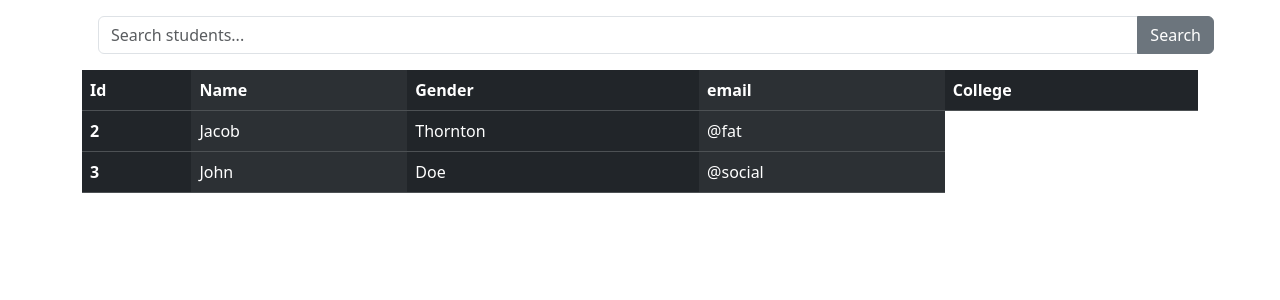
After one commit to nehalshams/python-backend, a Django app: page /search-page/ in a window 1280 px wide. The commit adds this page. Shown: the top 300 px of the page. Run offline with Django 5.2, Linux system fonts and the light colour scheme; data that the repository does not hold is empty.

Commit message:
orm queries and lookups

```diff
--- a/demo/home/models.py
+++ b/demo/home/models.py
@@ -8,6 +8,10 @@ gender_choices = [
     ('Other', 'Other')
 ]
 
+
+class College(models.Model):
+    college_name = models.CharField(max_length=100)
+    college_address = models.CharField(max_length=200)
 class Student(models.Model):
     name = models.CharField(max_length=100)
     email = models.EmailField(unique=True)
@@ -18,6 +22,8 @@ class Student(models.Model):
     file = models.FileField(upload_to='files/')
     created_at = models.DateTimeField(auto_now_add=True)
     updated_at = models.DateTimeField(auto_now=True)
+
+    college = models.ForeignKey(College, on_delete=models.CASCADE, related_name='students', null=True, blank=True)
 
 
 class Author(models.Model):
--- a/demo/home/templates/Base.html
+++ b/demo/home/templates/Base.html
@@ -4,6 +4,8 @@
     <meta charset="UTF-8">
     <meta name="viewport" content="width=device-width, initial-scale=1.0">
     <title>Document</title>
+    <link href="https://cdn.jsdelivr.net/npm/bootstrap@5.3.8/dist/css/bootstrap.min.css" rel="stylesheet" integrity="sha384-sRIl4kxILFvY47J16cr9ZwB07vP4J8+LH7qKQnuqkuIAvNWLzeN8tE5YBujZqJLB" crossorigin="anonymous">
+    <script src="https://cdn.jsdelivr.net/npm/bootstrap@5.3.8/dist/js/bootstrap.bundle.min.js" integrity="sha384-FKyoEForCGlyvwx9Hj09JcYn3nv7wiPVlz7YYwJrWVcXK/BmnVDxM+D2scQbITxI" crossorigin="anonymous"></script>
 </head>
 <body>
     {% block content %}
--- /dev/null
+++ b/demo/home/templates/search_page.html
@@ -0,0 +1,54 @@
+{% extends 'base.html' %}
+
+{% block title %}Search Page{% endblock %}
+
+{% block content %}
+
+<div class="container">
+    <form action="{% url 'search_page' %}" method="get">
+        <div class="input-group m-3">
+            <input type="text" class="form-control" placeholder="Search students..." aria-label="Search students"
+                value="{{ query }}" aria-describedby="button-addon2" name="search">
+            <button class="btn btn-secondary" type="submit" id="button-addon2">Search</button>
+        </div>
+    </form>
+
+    <table class="table table-dark table-striped-columns">
+        <thead>
+            <tr>
+                <th scope="col">Id</th>
+                <th scope="col">Name</th>
+                <th scope="col">Gender</th>
+                <th scope="col">email</th>
+                <th scope="col">College</th>
+            </tr>
+        </thead>
+        <tbody>
+            {% for student in students %}
+            <tr>
+                <th scope="row">{{ student.id }}</th>
+                <td>{{ student.name }}</td>
+                <td>{{ student.gender }}</td>
+                <td>{{ student.email }}</td>
+                <td>{{ student.college.college_name }}</td>
+            </tr>
+            {% endfor %}
+            </tr>
+            <tr>
+                <th scope="row">2</th>
+                <td>Jacob</td>
+                <td>Thornton</td>
+                <td>@fat</td>
+            </tr>
+            <tr>
+                <th scope="row">3</th>
+                <td>John</td>
+                <td>Doe</td>
+                <td>@social</td>
+            </tr>
+        </tbody>
+    </table>
+</div>
+
+
+{% endblock %}
--- a/demo/home/urls.py
+++ b/demo/home/urls.py
@@ -8,5 +8,6 @@ urlpatterns = [
     path('', views.root, name='root'),
     path('dynamic-route/<str:name>/', views.dynamic_route, name='dynamic_route'),
     path('product/<int:id>/', views.product_detail, name='product_detail'),
-    path('student-form/', views.student_form, name='student_form')
+    path('student-form/', views.student_form, name='student_form'),
+    path('search-page/', views.search_page, name='search_page'),
 ]
--- a/demo/home/views.py
+++ b/demo/home/views.py
@@ -1,5 +1,7 @@
 from django.shortcuts import render
 from django.http import HttpResponse
+
+from home.models import Student
 from .forms import StudentForm
 # Create your views here.
 
@@ -45,3 +47,14 @@ def student_form(request):
     else:
         context['form'] = StudentForm()
     return render(request, 'student_form.html', context)
+
+
+
+def search_page(request):
+    query = request.GET.get('search', '')
+    context = {
+        'students': Student.objects.filter(name__icontains=query),
+        'query': query
+    }
+
+    return render(request, 'search_page.html', context)
```
Also changed, not shown: demo/home/seed_db.py (added, +29 -0 lines), 1 other file.
